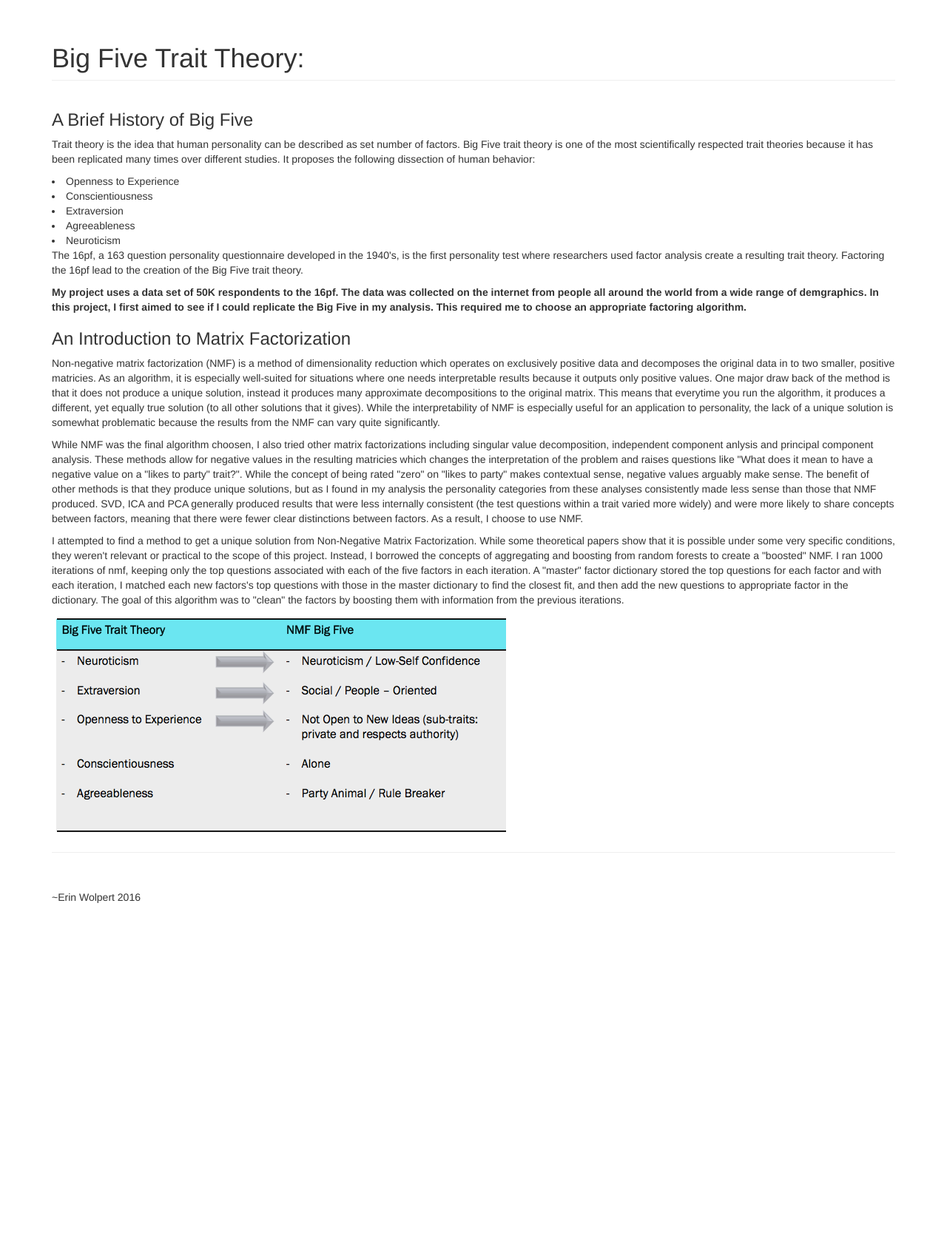
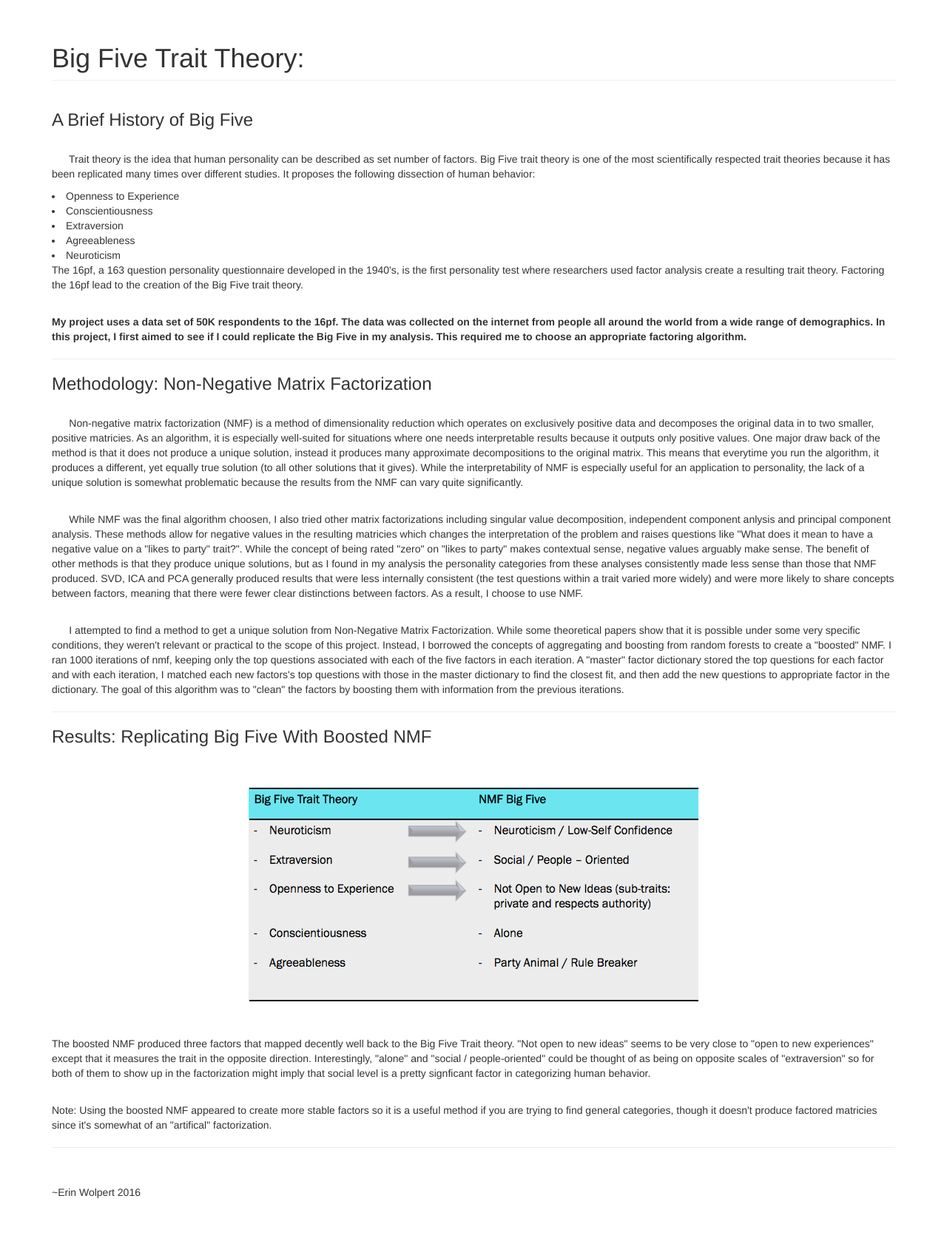
Before and after one commit to alacrity28/personality, a Flask app: page /bigfive in a window 1280 px wide. Shown: the part 51-1733 px from the top of the page at 74% size. Before the commit the page ends 1272 px from the top, so only its background shows below. Run offline with Flask 2, Linux system fonts and the light colour scheme; parts of the project's set-up code (start-up, migrations or seed data) failed here and were passed over; some libraries are stand-ins or nearby versions.

Commit message:
finished presentation and basic app

```diff
--- a/templates/bigfive.html
+++ b/templates/bigfive.html
@@ -77,8 +77,10 @@
         <div>
             <div class="md-5">
                 <h3>A Brief History of Big Five</h3>
-                <h4></h4>
-                <p>Trait theory is the idea that human personality can be described as set number of factors.  Big Five trait theory is one of the
+
+                <br>
+
+                <p> &nbsp;&nbsp;&nbsp;&nbsp;&nbsp; Trait theory is the idea that human personality can be described as set number of factors.  Big Five trait theory is one of the
                     most scientifically respected trait theories because it has been replicated many times over different studies.  It proposes the following
                     dissection of human behavior:</p>
                 <li> Openness to Experience </li>
@@ -89,32 +91,44 @@
                 <p> The 16pf, a 163 question personality questionnaire developed in the 1940's, is the first personality test where researchers used factor analysis create a resulting trait theory.
                     Factoring the 16pf lead to the creation of the Big Five trait theory.
                 </p>
-                <p> <b> My project uses a data set of 50K respondents to the 16pf.  The data was collected on the internet from people all around the world from a wide range of demgraphics. In this project, I first
+
+                <br>
+
+
+                <p> <b> My project uses a data set of 50K respondents to the 16pf.  The data was collected on the internet from people all around the world from a wide range of demographics. In this project, I first
                     aimed to see if I could replicate the Big Five in my analysis.  This required me to choose an appropriate factoring algorithm. </b> </p>
             </div>
 
         </div>
 
+        <hr>
 
         <div>
             <div class="md-5">
-                <h3>An Introduction to Matrix Factorization</h3>
-                <h4></h4>
-                <p> Non-negative matrix factorization (NMF) is a method of dimensionality reduction which operates on exclusively positive data and decomposes the original data in to two smaller, positive matricies.
+                <h3>Methodology: Non-Negative Matrix Factorization</h3>
+
+                <br>
+
+                <p> &nbsp;&nbsp;&nbsp;&nbsp;&nbsp; Non-negative matrix factorization (NMF) is a method of dimensionality reduction which operates on exclusively positive data and decomposes the original data in to two smaller, positive matricies.
                 As an algorithm, it is especially well-suited for situations where one needs interpretable results because it outputs only positive values. One major draw back of the method is that it does not
                 produce a unique solution, instead it produces many approximate decompositions to the original matrix.
                 This means that everytime you run the algorithm, it produces a different, yet equally true solution (to all other solutions that it gives).
                 While the interpretability of NMF is especially useful for an application to personality, the lack of a unique solution is somewhat problematic because the results from the NMF can vary quite significantly.
                 </p>
-                <p>While NMF was the final algorithm choosen, I also tried other matrix factorizations including singular value decomposition, independent component anlysis and principal component analysis.
+
+                <br>
+
+                <p> &nbsp;&nbsp;&nbsp;&nbsp;&nbsp; While NMF was the final algorithm choosen, I also tried other matrix factorizations including singular value decomposition, independent component anlysis and principal component analysis.
                     These methods allow for negative values in the resulting matricies which changes the interpretation of the problem and raises questions like "What does it mean to have a negative value on a "likes to party" trait?".
                     While the concept of being rated "zero" on "likes to party" makes contextual sense, negative values arguably make sense.  The benefit of other methods is that they produce unique solutions,
                     but as I found in my analysis the personality categories from these analyses consistently made less sense than those that NMF produced.  SVD, ICA and PCA generally produced results that were less internally consistent (the test questions within a trait varied more widely)
                     and were more likely to share concepts between factors, meaning that there were fewer clear distinctions between factors. As a result, I choose to use NMF.
                 </p>
 
+                <br>
+
                 <p>
-                    I attempted to find a method to get a unique solution from Non-Negative Matrix Factorization.  While some theoretical papers show that it is possible under some very specific conditions,
+                    &nbsp;&nbsp;&nbsp;&nbsp;&nbsp; I attempted to find a method to get a unique solution from Non-Negative Matrix Factorization.  While some theoretical papers show that it is possible under some very specific conditions,
                     they weren't relevant or practical to the scope of this project. Instead, I borrowed the concepts of aggregating and boosting from random forests to create a "boosted" NMF.
                     I ran 1000 iterations of nmf, keeping only the top questions associated with each of the five factors in each iteration.
                     A "master" factor dictionary stored the top questions for each factor and with each iteration, I matched each new factors's top
@@ -124,11 +138,36 @@
             </div>
         </div>
 
+        <hr>
+
         <div>
-            <img class="img-responsive" src="static/images/bigfiveanalysis.png" alt="">
+            <div class="md-5">
+                <h3>Results: Replicating Big Five With Boosted NMF</h3>
+
+                <br>
+                <br>
+
+                <center><img class="img-responsive" src="static/images/bigfiveanalysis.png" alt=""> </center>
+
+                <br>
+                <br>
+
+                <p>The boosted NMF produced three factors that mapped decently well back to the Big Five Trait theory.
+                    "Not open to new ideas" seems to be very close to "open to new experiences" except that it measures the trait in the opposite direction.
+                    Interestingly, "alone" and "social / people-oriented" could be thought of as being on opposite scales of "extraversion" so
+                    for both of them to show up in the factorization might imply that social level is a pretty signficant factor in categorizing human behavior.
+                </p>
+                <br>
+                <p> Note: Using the boosted NMF appeared to create more stable factors so it is a useful method if you are trying to find general categories,
+                though it doesn't produce factored matricies since it's somewhat of an "artifical" factorization.</p>
+
         </div>
 
+        <div>
 
+
+
+        </div>
 
         <hr>
 
```
